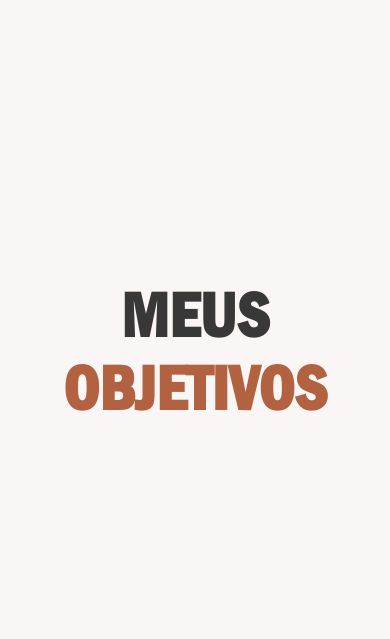
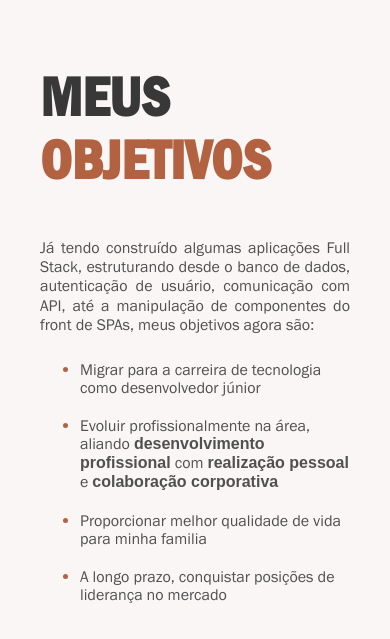
Before and after one commit to jtspinelli/growdev-atividade-final-frontend-1, a plain HTML site: page objetivos.html in a window 390 px wide. Shown: the part 111-750 px from the top of the page. Drawn offline with Linux system fonts and the light colour scheme.

Commit message:
add objectives section

```diff
--- a/objetivos.html
+++ b/objetivos.html
@@ -25,9 +25,21 @@
         </nav>
     </aside>
 
-    <main>
+    <main class="align-start">
         <section id="objectives">
             <h1 class="uppercase">Meus <span class="primary-color">Objetivos</span> </h1>
+
+            <p>
+                Já tendo construído algumas aplicações Full Stack, estruturando desde o banco de dados, autenticação de usuário, comunicação
+                com API, até a manipulação de componentes do front de SPAs, meus objetivos agora são:
+            </p>
+
+            <ul>
+                <li>Migrar para a carreira de tecnologia como desenvolvedor júnior</li>
+                <li>Evoluir profissionalmente na área, aliando <span class="bold">desenvolvimento profissional</span> com <span class="bold">realização pessoal</span> e <span class="bold">colaboração corporativa</span></li>
+                <li>Proporcionar melhor qualidade de vida para minha familia</li>
+                <li>A longo prazo, conquistar posições de liderança no mercado</li>
+            </ul>
         </section>
     </main>
 </body>
--- a/styles.css
+++ b/styles.css
@@ -36,6 +36,10 @@
 
 .uppercase {
     text-transform: uppercase;
+}
+
+.bold {
+    font-weight: bold;
 }
 
 .menu-button {
@@ -102,6 +106,7 @@ main {
     margin-left: 16%;
     display: flex;
     align-items: center;
+    box-sizing: border-box;
 }
 
 main a {
@@ -144,10 +149,11 @@ main h1 {
     color: var(--font-light);
 }
 
-#about p {
-    color: var(--font-lighter);
-    font-size: 20px;
+#about p, #objectives p {
+    color: var(--font-dark);
+    font-size: 18px;
     font-family: var(--light-font);
+    line-height: 1.2em;
 }
 
 #social {
@@ -245,13 +251,28 @@ main li::marker {
 
 main ol li {
     font-family: var(--light-font);
-    font-size: 30px;
+    font-size: 20px;
     padding: 10px 0;
 }
 
 main ol li:hover {
     color: var(--main-color);
     cursor: default;
+}
+
+#objectives {
+    max-width: 750px;
+    color: var(--font-dark);
+}
+
+#objectives p {
+    font-size: 16px;
+    text-align: justify;
+}
+
+#objectives li {
+    padding: 10px 0;
+    font-family: var(--light-font);
 }
 
 @media screen and (max-width: 1220px) {
@@ -310,8 +331,8 @@ main ol li:hover {
         margin-top: -190px;
     }
 
-    #skills {
-        max-width: 500px;
+    #skills, #objectives {
+        width: 600px;
     }
 
     #skills, #skills ol {
@@ -322,6 +343,18 @@ main ol li:hover {
     .align-start {
         align-items: start;
         padding-top: 50px;
+    }
+
+    #objectives {
+        padding-top: 0;
+    }
+
+    #skills h1, #objectives h1 {
+        text-align: left;
+    }
+
+    #objectives li {
+        text-align: left;
     }
 }
 
@@ -342,7 +375,6 @@ main ol li:hover {
 
     aside ul {
         margin: 0;
-        /* display: flex; */
         align-items: end;
         width: 100%;
         height: 0;
@@ -362,11 +394,6 @@ main ol li:hover {
         width: 100%;
         justify-content: center;
     }
-
-    /* .selected {
-        background-color: antiquewhite;
-        color: var(--main-color);
-    } */
 
     .menu-button-container {
         cursor: pointer;
@@ -414,4 +441,14 @@ main ol li:hover {
         height: 100%;
         transition: 400ms;
     }
+
+    #skills, #objectives {
+        padding: 40px;
+        padding-top: 0;
+    }
+
+    #skills h1, #objectives h1 {
+        max-width: 400px;
+        font-size: 3.5em;
+    }
 }
```
Also changed, not shown: conhecimentos.html (+6 -6 lines).
